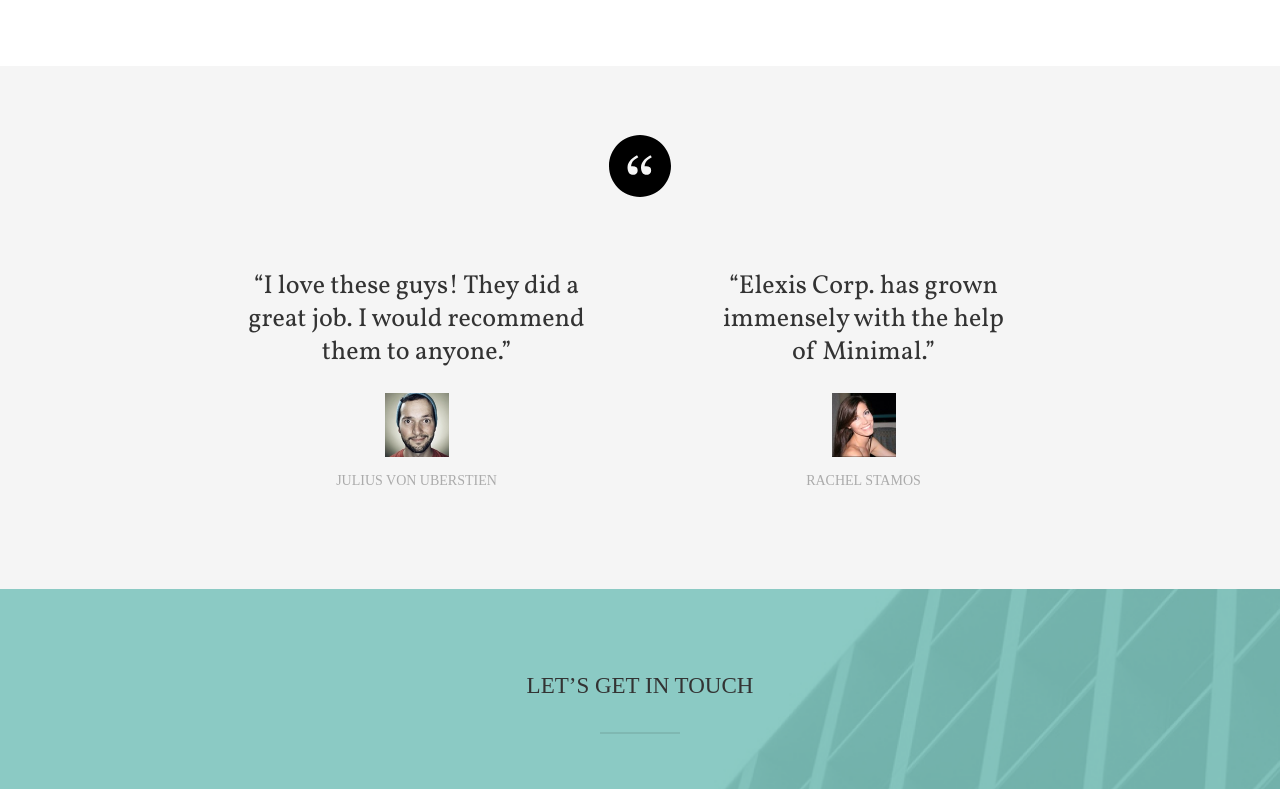
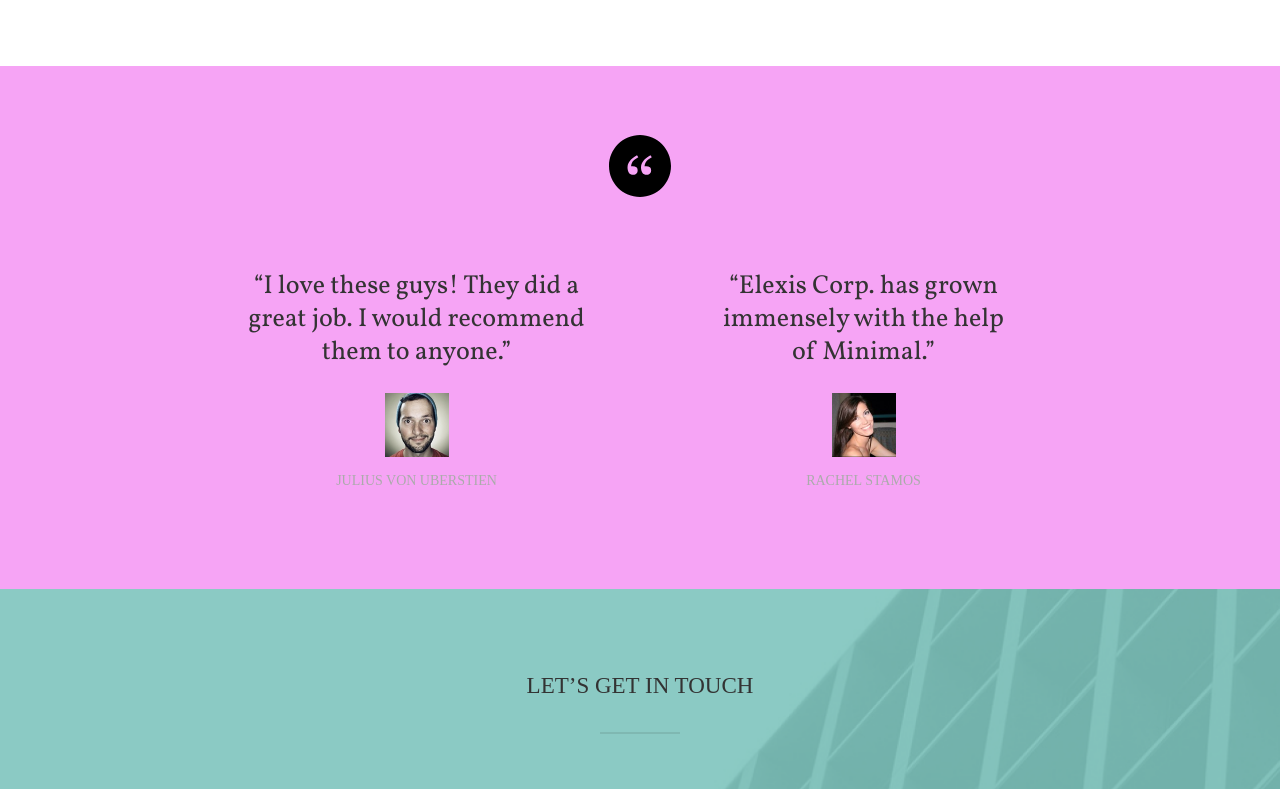
Before and after one commit to tykhonovao/Minimal, a plain HTML site: page index.html in a window 1280 px wide. Shown: the part 673-1462 px from the top of the page. Drawn offline with Linux system fonts and the light colour scheme; a web font is replaced by a local one.

Commit message:
change color

```diff
--- a/css/style.css
+++ b/css/style.css
@@ -165,7 +165,7 @@ header div nav ul li a{
 
 
 .quote_section_color{
-    background-color: #F5F5F5;
+    background-color: #F6A4F5;
 }
 
 .quote_container{
```
Also changed, not shown: index.html (line endings or trailing spaces).
